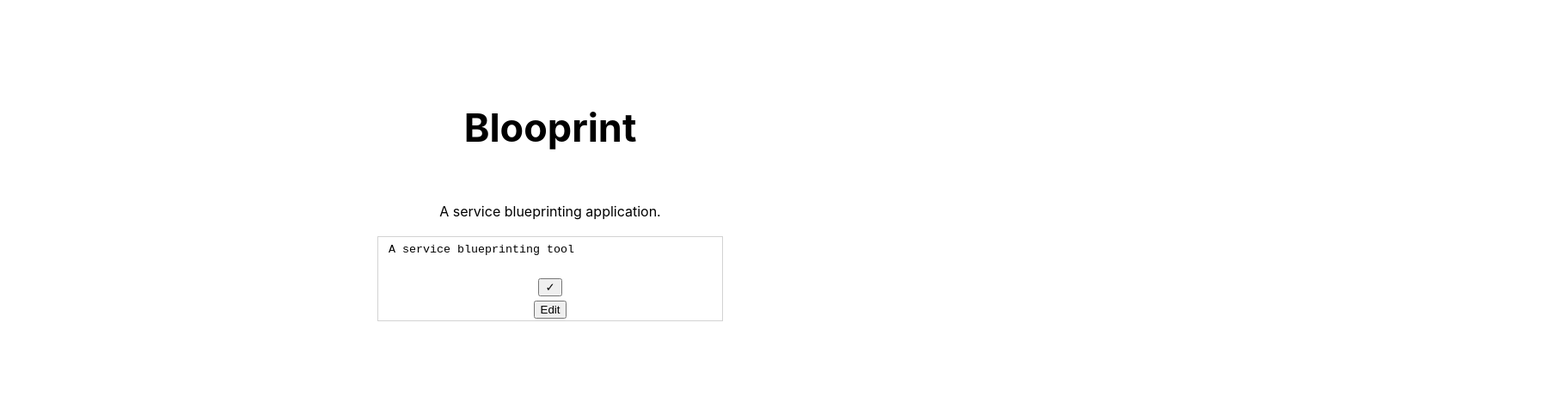
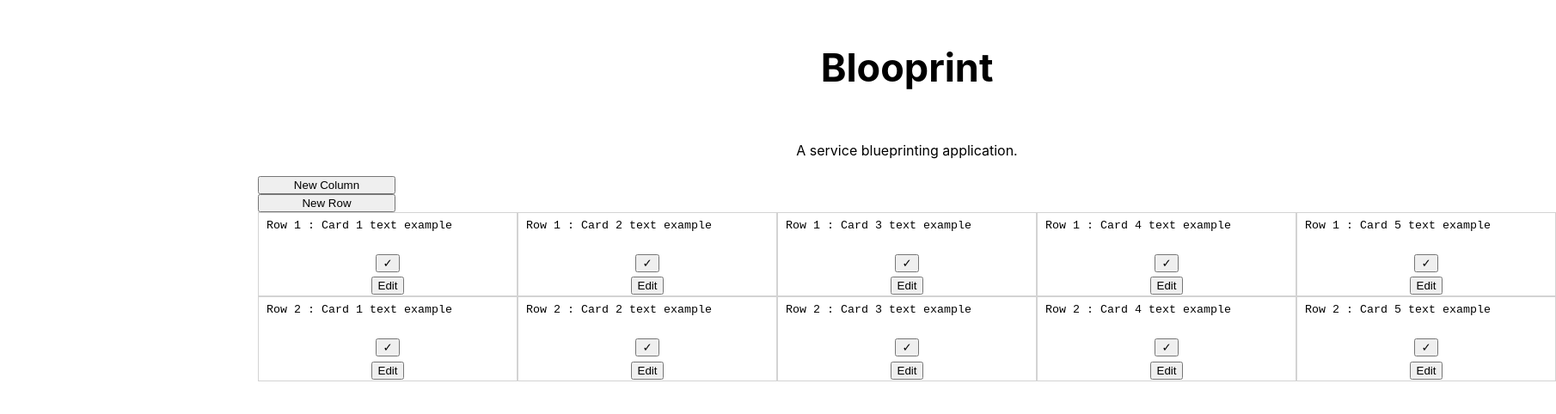
Before and after one commit to tomjeatt/blooprint, a Svelte app: page / in a window 1280 px wide. Shown: the part 180-662 px from the top of the page at 86% size, 1810 px wide, since content can reach past the window. Built offline with nearby package versions, Linux system fonts and the light colour scheme.

Commit message:
Render multiple rows

```diff
--- a/src/App.svelte
+++ b/src/App.svelte
@@ -1,9 +1,24 @@
 <script lang="ts">
-    import Card from './components/Card/Card.svelte';
+    import data from './data/card.json';
+    import Row from './components/Row.svelte';
+    import type { RowData } from './main';
+    const rowData: Array<RowData> = data;
 </script>
 
 <main>
     <h1>Blooprint</h1>
     <p>A service blueprinting application.</p>
-    <Card />
+    <button>New Column</button>
+    <button>New Row</button>
+    <div>
+        {#each rowData as row, i}
+            <Row cards={row} rowNumber={i} />
+        {/each}
+    </div>
 </main>
+
+<style>
+    button {
+        width: 10rem;
+    }
+</style>
--- a/src/components/Card/Card.svelte
+++ b/src/components/Card/Card.svelte
@@ -1,12 +1,11 @@
 <script lang="ts">
-    import data from '../../data/card.json';
-
-    const { text } = data;
-
-    let cards = [data];
+    export let text: string;
+    export let rowNumber: number;
+    export let cardNumber: number;
     let textField: HTMLElement;
 
     const makeEditable: () => void = () => {
+        console.log(`Editing Card at ${cardNumber}, ${rowNumber}`);
         textField.removeAttribute('readonly');
         textField.focus();
     };
@@ -30,7 +29,7 @@
     .card {
         border: 1px solid lightgray;
         margin: 0 auto;
-        width: 400px;
+        width: 300px;
     }
 
     textarea {
--- /dev/null
+++ b/src/components/Row.svelte
@@ -0,0 +1,18 @@
+<script lang="ts">
+    import Card from './Card/Card.svelte';
+    import type { CardData } from '../main';
+    export let cards: Array<CardData>;
+    export let rowNumber: number;
+</script>
+
+<div class="row">
+    {#each cards as card, i}
+        <Card text={card.text} {rowNumber} cardNumber={i} />
+    {/each}
+</div>
+
+<style>
+    .row {
+        display: flex;
+    }
+</style>
--- a/src/data/card.json
+++ b/src/data/card.json
@@ -1,3 +1,36 @@
-{
-    "text": "A service blueprinting tool"
-}
+[
+    [
+        {
+            "text": "Row 1 : Card 1 text example"
+        },
+        {
+            "text": "Row 1 : Card 2 text example"
+        },
+        {
+            "text": "Row 1 : Card 3 text example"
+        },
+        {
+            "text": "Row 1 : Card 4 text example"
+        },
+        {
+            "text": "Row 1 : Card 5 text example"
+        }
+    ],
+    [
+        {
+            "text": "Row 2 : Card 1 text example"
+        },
+        {
+            "text": "Row 2 : Card 2 text example"
+        },
+        {
+            "text": "Row 2 : Card 3 text example"
+        },
+        {
+            "text": "Row 2 : Card 4 text example"
+        },
+        {
+            "text": "Row 2 : Card 5 text example"
+        }
+    ]
+]
--- a/src/main.ts
+++ b/src/main.ts
@@ -4,4 +4,9 @@ const app = new App({
     target: document.body,
 });
 
+export type CardData = {
+    text: string;
+};
+export type RowData = Array<CardData>;
+
 export default app;
```
